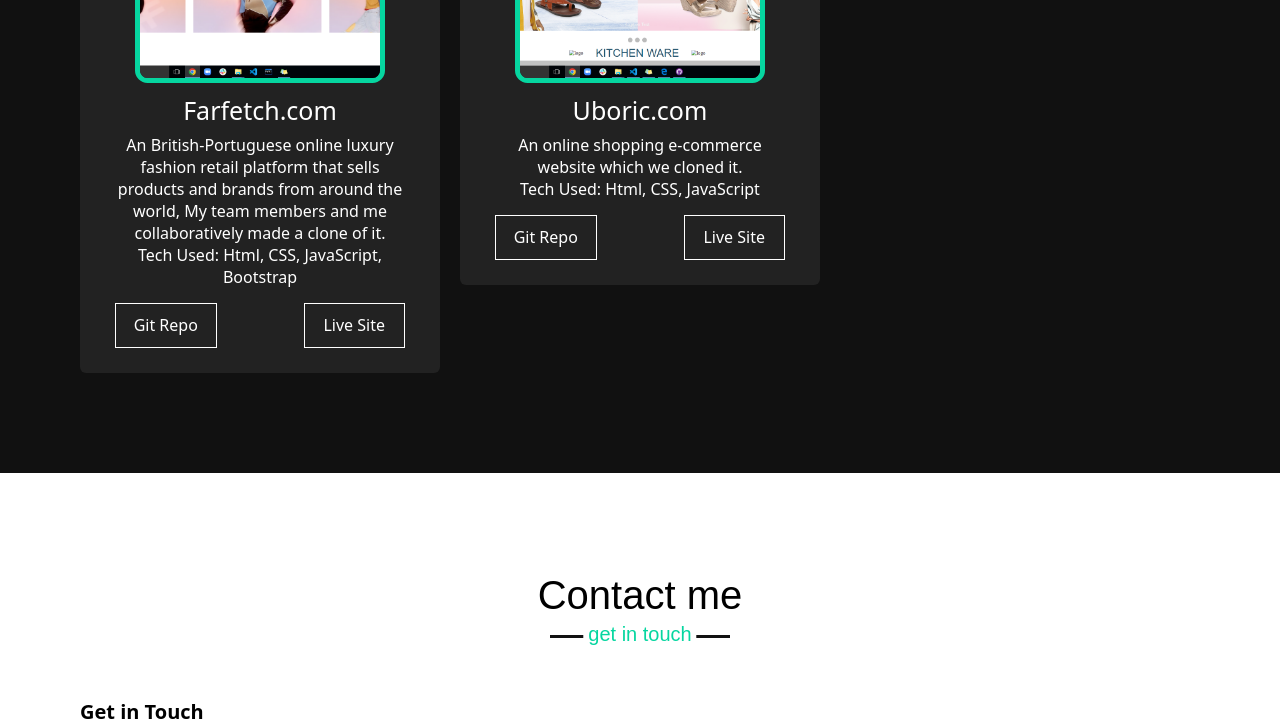
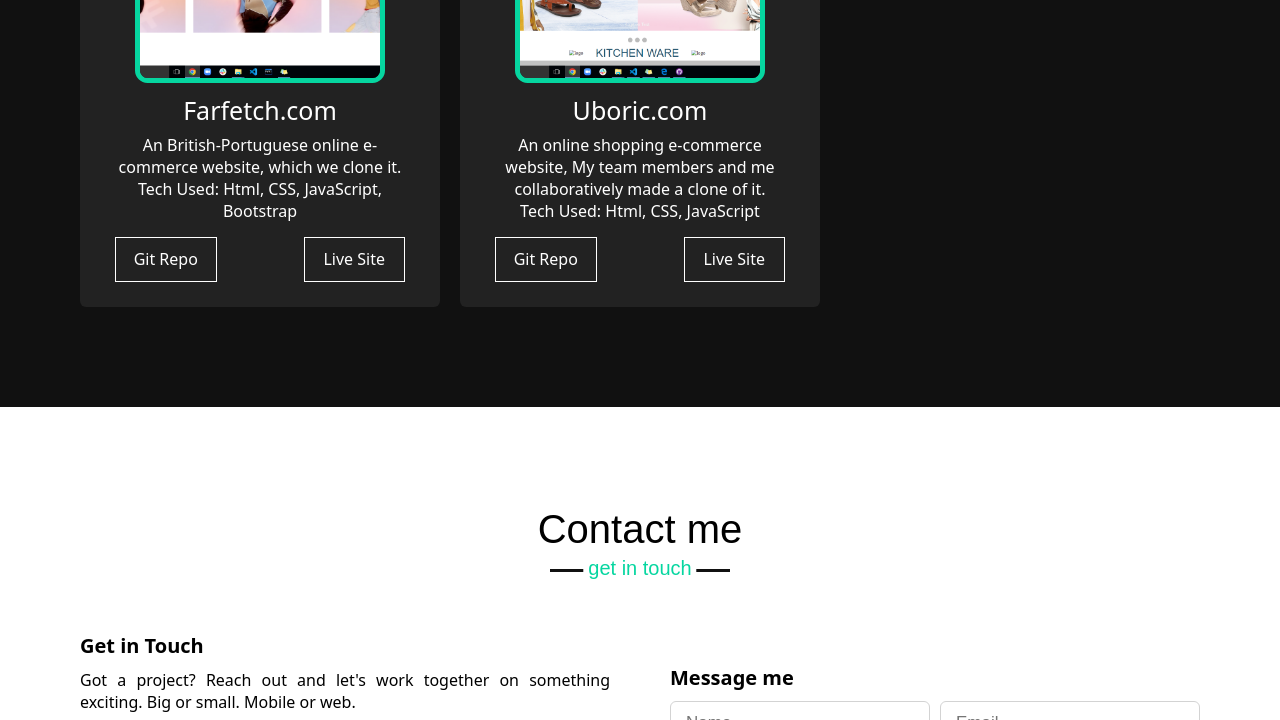
Before and after one commit to Rohini321Nimje123/Rohini321Nimje123.github.io, a plain HTML site: page index.html in a window 1280 px wide. Shown: the part 3300-4020 px from the top of the page. Drawn offline with nearby package versions, Linux system fonts and the light colour scheme.

Commit message:
update index file

```diff
--- a/index.html
+++ b/index.html
@@ -170,8 +170,7 @@
                         <img src="./images/Farfetch.png" alt="">
                         <div class="text">Farfetch.com</div>
                       <!-- <p>Inspired by Zara.com, I tried to create a Clone of it with the all the functionalities of the original One..</p> -->
-                      <p>An British-Portuguese online luxury fashion retail platform that sells products and
-                        brands from around the world, My team members and me collaboratively made a clone of it.</p>
+                      <p>An British-Portuguese online e-commerce website, which we clone it.</p>
                       <p class="techStack">Tech Used: Html, CSS, JavaScript, Bootstrap</p>
                         <div class="repo-links">
                             <div class="repo-div">
@@ -187,7 +186,7 @@
                     <div class="box">
                         <img src="./images/Uboric.png" alt="">
                         <div class="text">Uboric.com</div>
-                        <p>An online shopping e-commerce website which we cloned it.</p>
+                        <p>An online shopping e-commerce website, My team members and me collaboratively made a clone of it.</p>
                         <p class="techStack">Tech Used: Html, CSS, JavaScript</p>
                         <div class="repo-links">
                             <div class="repo-div">
```
